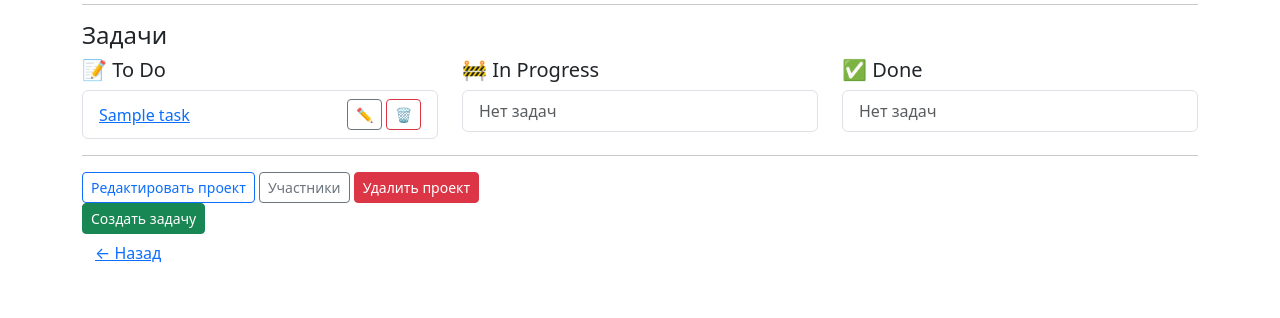
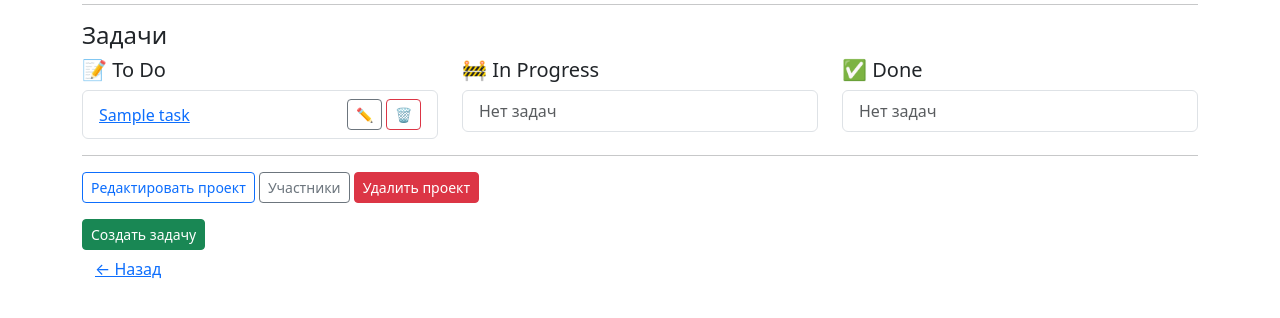
Before and after one commit to Wolkami/projects-web-application, a Django app: page /projects/1/view/ in a window 1280 px wide. Shown: the part 256-574 px from the top of the page. Run offline with Django 5.2, Linux system fonts and the light colour scheme; a user stored in the database is signed in; tables that the repository leaves empty hold one stand-in row (values such as "Sample post").

Commit message:
Добавлен недостающий отступ кнопкам управления проектом

```diff
--- a/api/templates/api/project_detail.html
+++ b/api/templates/api/project_detail.html
@@ -78,7 +78,7 @@
     <a href="{% url 'project-participants' project.pk %}" class="btn btn-sm btn-outline-secondary">Участники</a>
     <a href="{% url 'delete-project' project.pk %}" class="btn btn-sm btn-danger">Удалить проект</a>
 {% endif %}
-<div class="d-flex justify-content-between align-items-center">
+<div class="d-flex justify-content-between align-items-center mt-3">
     <a href="{% url 'create-task' project.pk %}" class="btn btn-sm btn-success">Создать задачу</a>
     {% if is_participant and project.creator != request.user %}
         <form method="post" action="{% url 'leave-project' project.pk %}">
```
